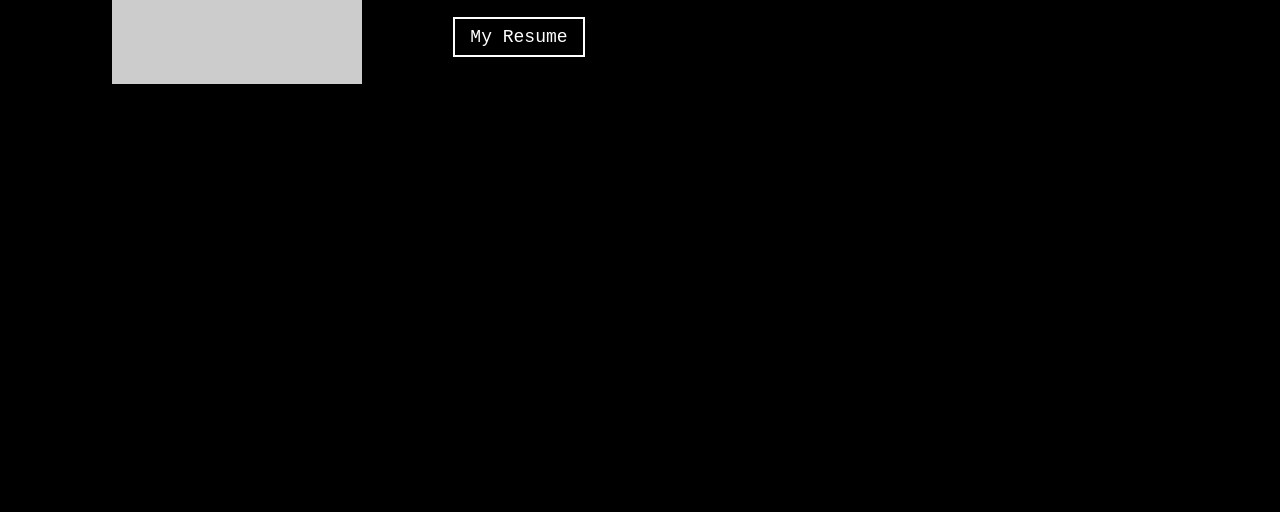
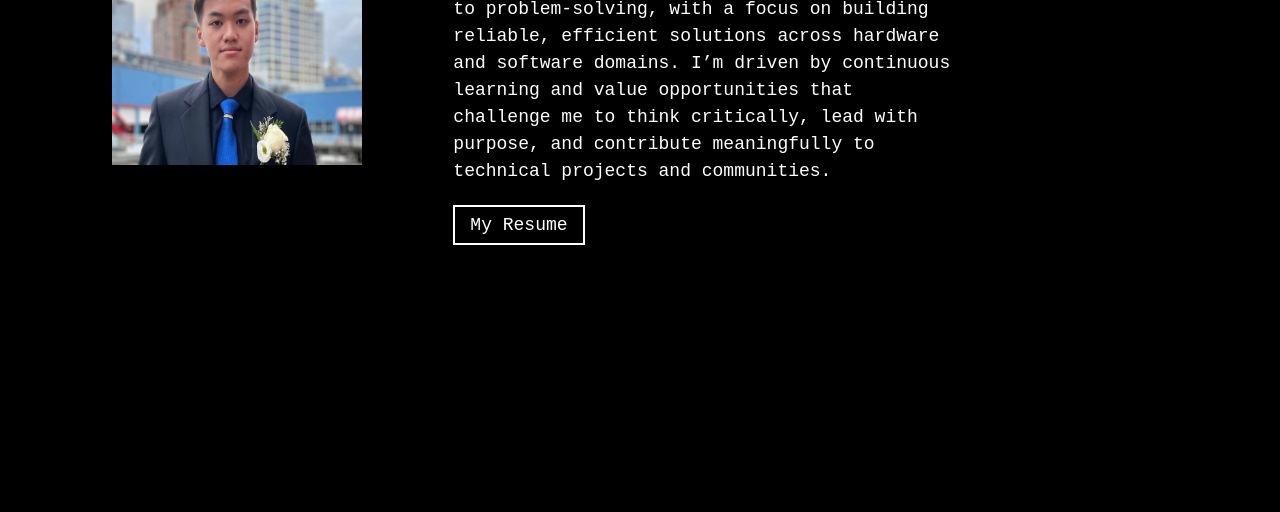
Before and after one commit to KyleMui/Resume, a plain HTML site: page index.html in a window 1280 px wide. Shown: the part 288-800 px from the top of the page. Drawn offline with Linux system fonts and the light colour scheme; placeholder pictures from the web are drawn by us.

Commit message:
add profile pic and about me

```diff
--- a/index.html
+++ b/index.html
@@ -16,16 +16,14 @@
             color: white;
         }
 
-        /* Navbar container with space between name and links */
         .navbar-container {
             display: flex;
-            justify-content: space-between; /* Pushes name to the left and links to the right */
+            justify-content: space-between;
             align-items: center;
             background-color: white;
-            padding: 15px 20px; /* Adds spacing */
+            padding: 15px 20px;
         }
 
-        /* Name styling with more pazzazz */
         .navbar-name {
             font-size: 24px;
             font-weight: bold;
@@ -102,8 +100,6 @@
     </style>
 </head>
 <body>
-
-    <!-- Navbar with name on the left -->
     <div class="navbar-container">
         <div class="navbar-name">Kyle Mui</div>
         <div class="navbar">
@@ -114,12 +110,19 @@
 
     <div class="content">
         <div class="image-container">
-            <img src="https://via.placeholder.com/250" alt="Profile Image">
+            <img src="Profile_Picture.jpg" alt="Profile Image">
         </div>
         <div class="text-container">
             <h1>About me</h1>
             <p>
-                This is a paragraph about me. It contains details about my background, skills, and experience.
+                I am an Electrical and Computer Engineering student
+                with a strong interest in embedded systems, robotics,
+                and system-level design. I take a methodical and team-oriented
+                approach to problem-solving, with a focus on building reliable,
+                efficient solutions across hardware and software domains.
+                I’m driven by continuous learning and value opportunities
+                that challenge me to think critically, lead with purpose,
+                and contribute meaningfully to technical projects and communities.
             </p>
             <a href="#" class="resume-link">My Resume</a>
         </div>
```
Also changed, not shown: Profile_Picture.jpg (added).
